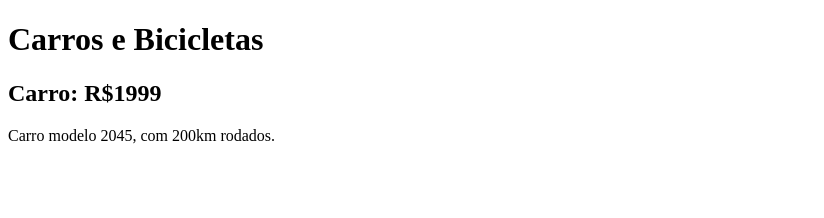
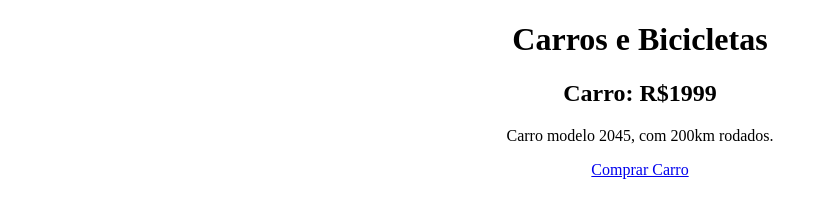
Before and after one commit to ArthurMachado8000/projeto-novo, a plain HTML site: page index.html in a window 1280 px wide. Shown: the whole page, without its empty margins (0-824 px from the left). Drawn offline with Linux system fonts and the light colour scheme.

Commit message:
texto alinhado

```diff
--- a/index.html
+++ b/index.html
@@ -13,6 +13,8 @@
   <div>
     <h2>Carro: <span>R$1999</span></h2>
     <p>Carro modelo <span>2045</span>, com <span>200km</span> rodados.</p>
+    <a href="/">Comprar Carro</a>
+  </div>
 
 </body>
 
--- a/style.css
+++ b/style.css
@@ -0,0 +1,3 @@
+body {
+  text-align: center;
+}
```
